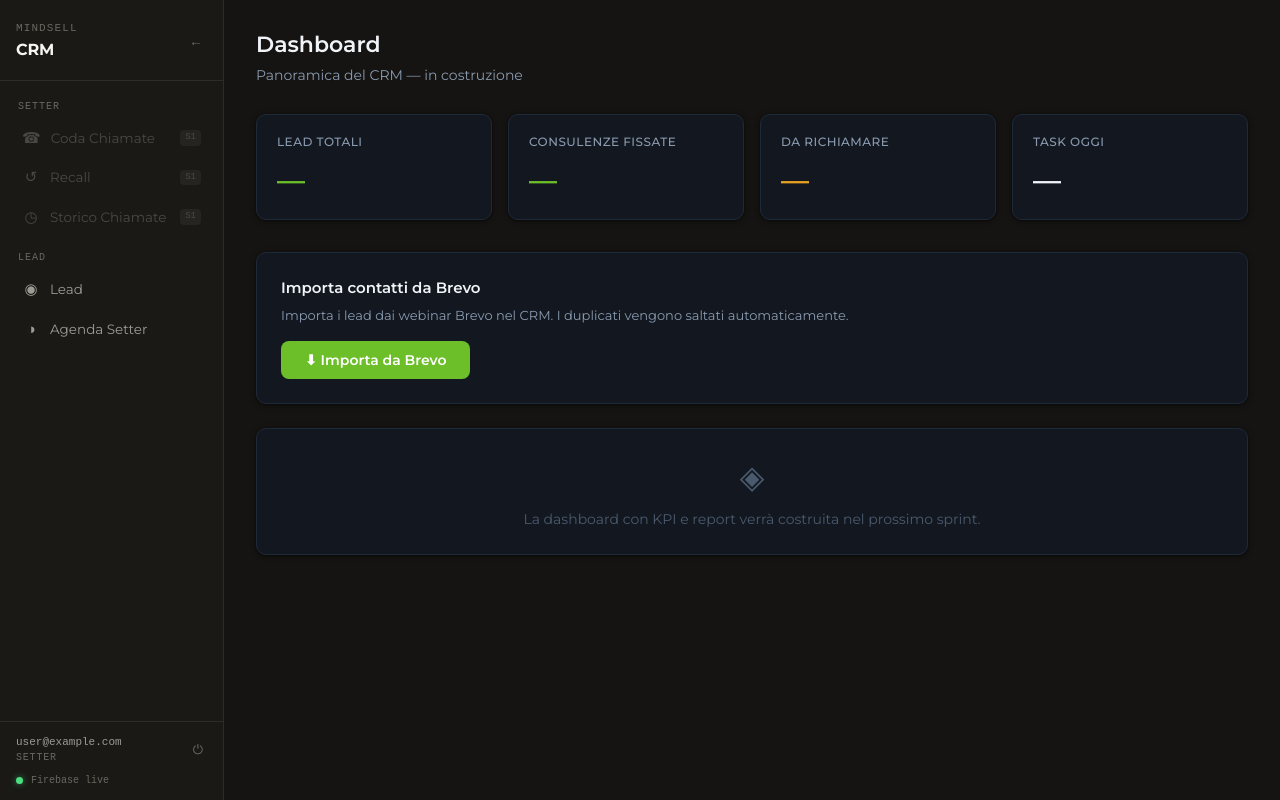
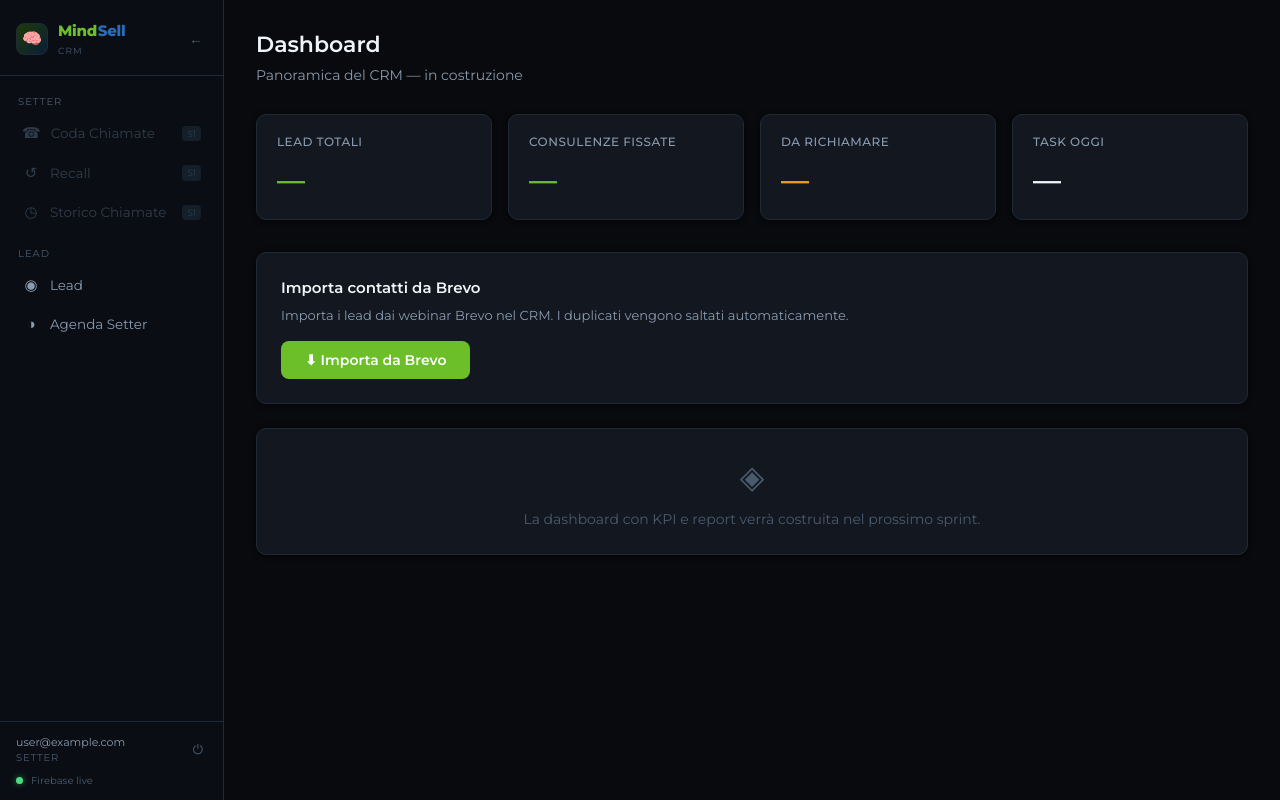
Before and after one commit to fiorenzaemanuela-source/mindsell-crm, a React (Vite) app: page / in a window 1280 px wide. Built offline with nearby package versions, Linux system fonts and the light colour scheme; no server answers; the database is empty; sample sign-in values are in the browser's storage.

Commit message:
Refactor color scheme and update route components
Updated color scheme and modified routes for Recall and StoricoChiamate to show ComingSoon component.

```diff
--- a/src/App.jsx
+++ b/src/App.jsx
@@ -16,8 +16,8 @@ import Login         from './pages/Login.jsx'
 
 // ── Pagine da sviluppare (Sprint 1-4) — decommentare man mano ─
 // import CodaChiamate    from './pages/CodaChiamate.jsx'
-import StoricoChiamate from './pages/StoricoChiamate.jsx'
-import Recall          from './pages/Recall.jsx'
+// import Recall          from './pages/Recall.jsx'
+// import StoricoChiamate from './pages/StoricoChiamate.jsx'
 // import Agenda          from './pages/Agenda.jsx'
 // import FollowUp        from './pages/FollowUp.jsx'
 // import MieiClienti     from './pages/MieiClienti.jsx'
@@ -29,17 +29,18 @@ import Recall          from './pages/Recall.jsx'
 
 // ── Colori tema ────────────────────────────────────────────────
 const C = {
-  bg:         '#151412',
-  sidebar:    '#1A1916',
-  sideHover:  '#242220',
-  sideActive: '#2E2C29',
-  border:     '#2E2C29',
-  green:      '#A8D700',
-  greenDim:   '#3D4E00',
-  text:       '#F7F5F0',
-  textMid:    '#9E9B94',
-  textDim:    '#6B6760',
-  mono:       "'JetBrains Mono', 'Fira Mono', monospace",
+  bg:         '#080A0D',
+  sidebar:    '#0A0E14',
+  sideHover:  '#0F1520',
+  sideActive: '#131E2C',
+  border:     '#1E2A38',
+  green:      '#6DBF2A',
+  greenDim:   '#1E3A08',
+  blue:       '#2B6CB8',
+  text:       '#F0F4F8',
+  textMid:    '#8A9BB0',
+  textDim:    '#4A5A6E',
+  mono:       "'Montserrat', sans-serif",
 }
 
 // ── Struttura sidebar a sezioni ───────────────────────────────
@@ -241,8 +242,9 @@ function ProtectedApp() {
 
           {/* ── Sprint 1 — Setter ── */}
           <Route path="/coda-chiamate"    element={<ComingSoon title="Coda Chiamate"    sprint={1} />} />
-          <Route path="/recall"           element={<Recall />} />
-<Route path="/storico-chiamate" element={<StoricoChiamate />} />
+          <Route path="/recall"           element={<ComingSoon title="Recall"           sprint={1} />} />
+          <Route path="/storico-chiamate" element={<ComingSoon title="Storico Chiamate" sprint={1} />} />
+
           {/* ── Sprint 2 — Closing + Tools ── */}
           <Route path="/agenda-closer" element={<ComingSoon title="Agenda Closer" sprint={2} />} />
           <Route path="/kpi"           element={<ComingSoon title="KPI Vendita"   sprint={2} />} />
@@ -297,9 +299,23 @@ function Sidebar({ sections, profile, isAdmin }) {
         flexShrink:     0,
       }}>
         {!collapsed && (
-          <div>
-            <div style={{ fontFamily: C.mono, fontSize: 11, color: C.textDim, letterSpacing: '.1em', textTransform: 'uppercase' }}>Mindsell</div>
-            <div style={{ fontSize: 16, fontWeight: 700, color: C.text, marginTop: 1, letterSpacing: '-.01em' }}>CRM</div>
+          <div style={{ display: 'flex', alignItems: 'center', gap: 10 }}>
+            <div style={{
+              width: 32, height: 32, borderRadius: 8,
+              background: 'linear-gradient(135deg, #1E3A08 0%, #0A1E38 100%)',
+              border: '1px solid #1E2A38',
+              display: 'flex', alignItems: 'center', justifyContent: 'center',
+              fontSize: 16, flexShrink: 0,
+            }}>
+              🧠
+            </div>
+            <div>
+              <div style={{ display: 'flex', alignItems: 'baseline', gap: 1 }}>
+                <span style={{ fontFamily: C.mono, fontSize: 15, fontWeight: 800, color: '#6DBF2A', letterSpacing: '-.02em' }}>Mind</span>
+                <span style={{ fontFamily: C.mono, fontSize: 15, fontWeight: 800, color: '#2B6CB8', letterSpacing: '-.02em' }}>Sell</span>
+              </div>
+              <div style={{ fontFamily: C.mono, fontSize: 9, color: C.textDim, letterSpacing: '.12em', textTransform: 'uppercase', marginTop: 1 }}>CRM</div>
+            </div>
           </div>
         )}
         <button
```
